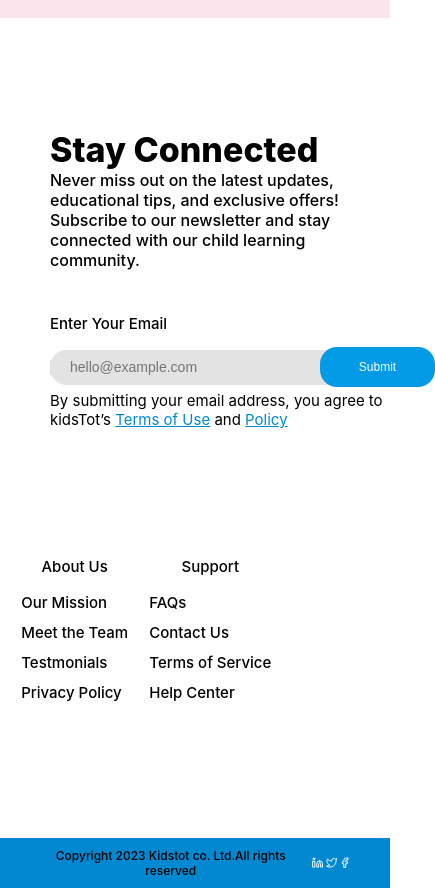
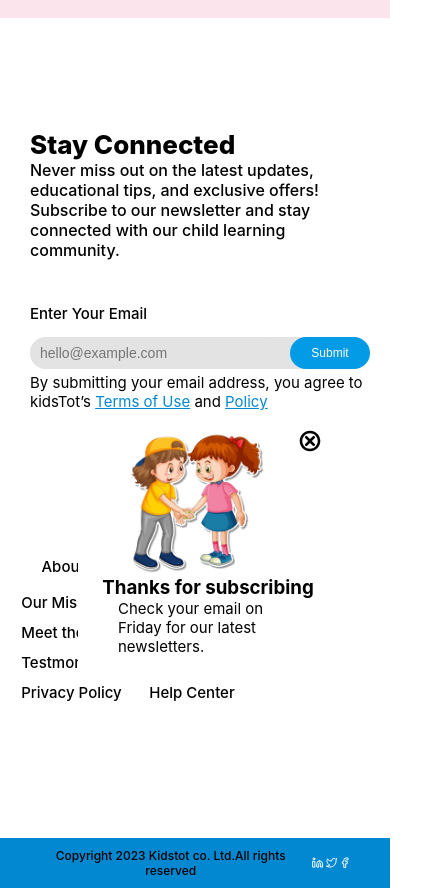
Before and after one commit to learnable-2022/LMS-YC-10-FE, a React (Create React App) app in the folder lms/: page / in a window 390 px wide. Shown: the part 2440-3328 px from the top of the page, 435 px wide, since content can reach past the window. Built offline with nearby package versions, Linux system fonts and the light colour scheme.

Commit message:
responsivenes

```diff
--- a/lms/src/components/footer/Footer.js
+++ b/lms/src/components/footer/Footer.js
@@ -108,7 +108,7 @@ return(
                         </div>
                     </div>
                 </div>
-                <PopUp trigger={showBar}>
+                <PopUp trigger={true}>
                     <div className={styles.news}>
                         <div className={styles.imgWrapper}>
                             <img src={newsImage} alt="Thanks" />
--- a/lms/src/components/footer/Footer.module.css
+++ b/lms/src/components/footer/Footer.module.css
@@ -77,7 +77,6 @@
 }
 .labelField div button:active {
     transform: translateY(2px);
-
 }
 .labelField label p{
     display: flex;
@@ -198,9 +197,20 @@
         max-width: 450px;
         font-weight: 499;
     }
+    .footerBody h1{
+        font-size: 26px;
+        font-weight: 800;
+    }
+    .footerBody{
+        margin-left: 30px;
+    }
     .inputWrapper{
-        width: 320px;
+        width: 310px;
         align-items: center;
+    }
+    .inputWrapper input{
+        width: 280px;
+        height: 35px;
     }
     .footerBodyWrapper{
         height: 750px;
@@ -221,6 +231,7 @@
     }
     .labelField button{
         font-size: 14px;
+        width: 100px;
     }
     .labelField p, .labelField a{
         font-size: 15px;
@@ -250,8 +261,14 @@
         font-size: 11.5px;
     }
     .inputWrapper{
-        width: 300px;
-        height: 35px;
+        width: 290px;
+        height: 32px;
+    }
+    .labelField div input{
+        width: 240px;
+        height: 32px;
+        border-radius: 17px;
+        padding-left: 10px;
     }
     .links{
         width: 75%;
@@ -261,9 +278,9 @@
         text-align: left;
         margin-bottom: 0px;
     }
-    .labelFieldDiv button{
+    .labelField div button {
         font-size: 12px;
-        height: 35px;
+        height: 32px;
         width: 80px;
     }
 }
```
